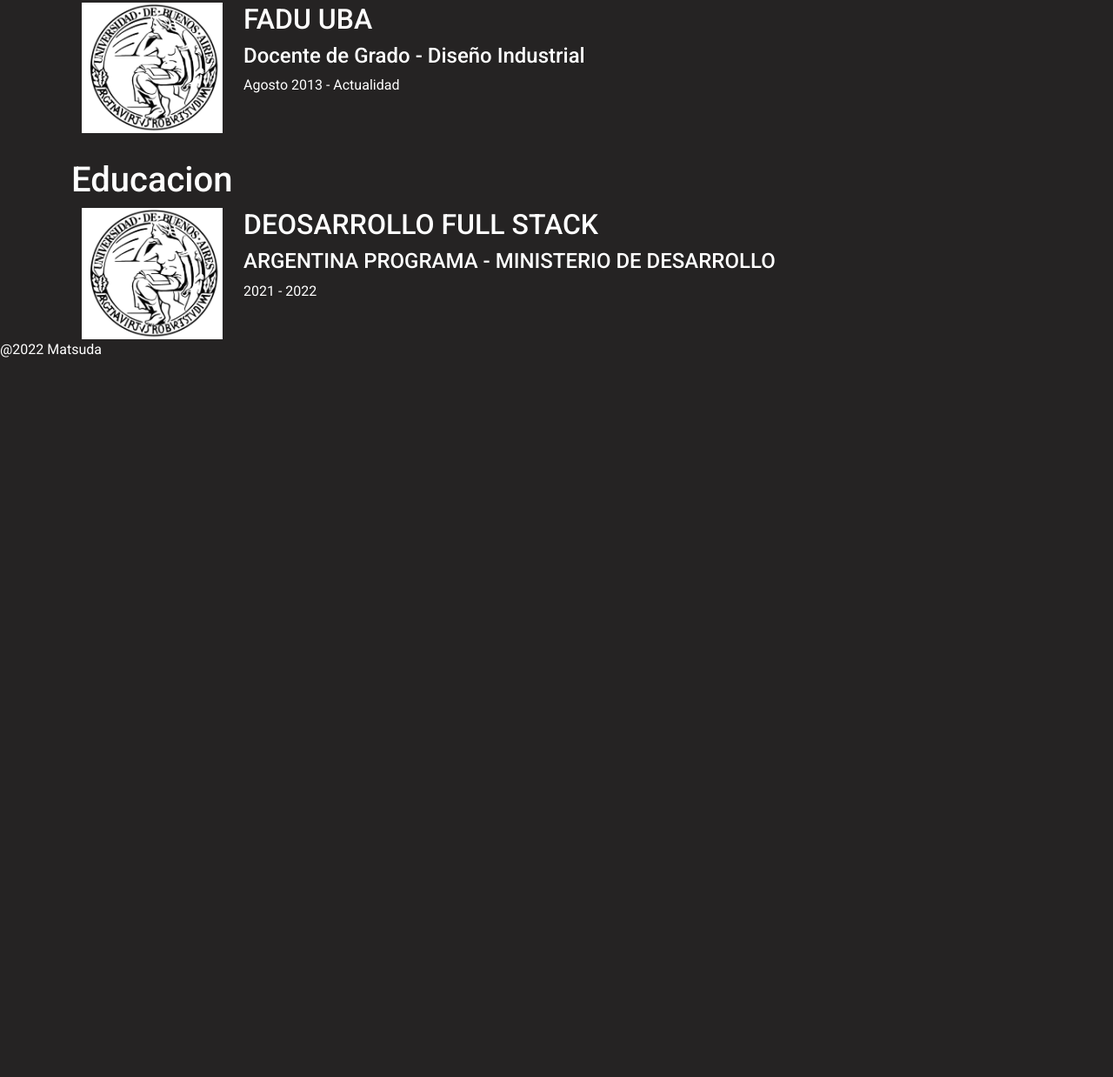
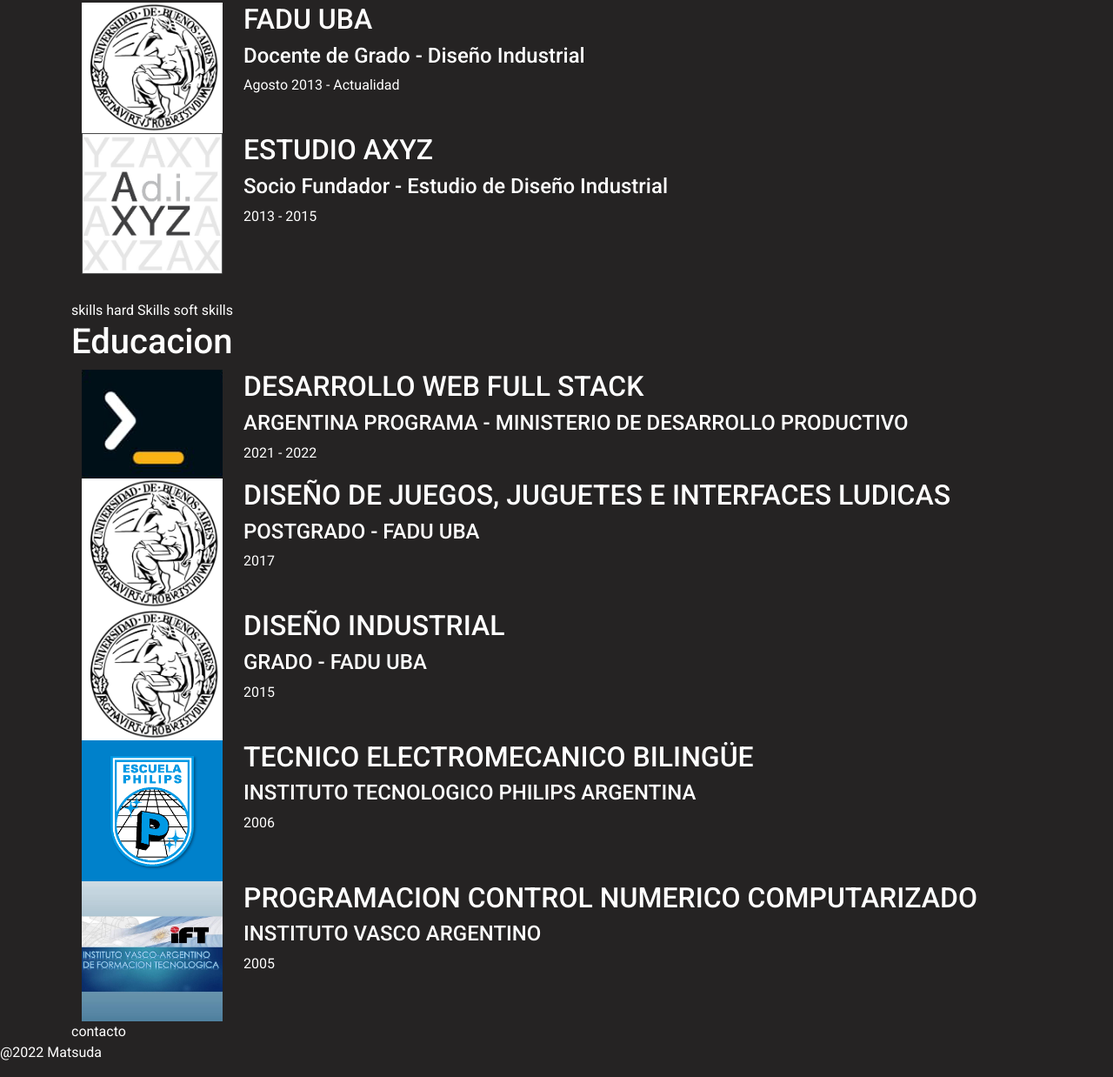
Before and after one commit to devQuebin/proyIntegrador_MatsudaKevin, a plain HTML site: page index.html in a window 1280 px wide. Shown: the part 1156-2394 px from the top of the page at 87% size. Before the commit the page ends 1586 px from the top, so only its background shows below. Drawn offline with nearby package versions, Linux system fonts and the light colour scheme.

Commit message:
24 de feb

```diff
--- a/index.html
+++ b/index.html
@@ -69,7 +69,7 @@
 <section id="perfil">
   <div class="container">
   <h1 class="light">Perfil</h1>
-  <p class="h5">Hola! Soy Kevin, diseñador industrial, y técnico electromecánico trilingüe. Estoy dando mis primeros pasos como desarrollador y todos los días estoy aprendiendo algo nuevo. Considero que los trabajos en equipos multidisciplinarios son de vital importancia para un crecimiento profesional y personal. Cuento con mas de 10 años de experiencia coordinando equipos de diseño y de producción. Además cuento con 8 años de experiencia en la docencia universitaria.</p>
+  <p class="h5">Hola! Soy Kevin, diseñador industrial, y técnico electromecánico trilingüe. Estoy dando mis primeros pasos como desarrollador y todos los días estoy aprendiendo algo nuevo. Considero que los trabajos de equipos multidisciplinarios son de vital importancia para un crecimiento profesional y personal. Cuento con mas de 10 años de experiencia coordinando equipos de diseño y de producción. Además cuento con 8 años de experiencia en la docencia universitaria.</p>
   <button class="btn btn-secondary" onclick="onEdit()">Editar</button>
 </div>
 </section>
@@ -98,13 +98,38 @@
           </div>
           <div class="col">
               <h2>FADU UBA</h2>
-              <p class="h4">Docente de Grado - Diseño Industrial  </p>
+              <p class="h4">Docente de Grado - Diseño Industrial</p>
               <p>Agosto 2013 - Actualidad</p>
           </div>
       </div>
       </div>
+
+      <div class="container">
+        <div class="row">
+            <div class="col-2">
+                <img src="img/axyz.jpg" class="img-fluid" alt="uba">
+            </div>
+            <div class="col">
+                <h2>ESTUDIO AXYZ</h2>
+                <p class="h4">Socio Fundador - Estudio de Diseño Industrial</p>
+                <p>2013 - 2015</p>
+            </div>
+        </div>
+        </div>
 </section>
 </div>
+
+<!--skills-->
+<div class="container">
+  <section id="skills">
+
+skills
+
+hard Skills
+soft skills
+  </section>
+</div>
+
 <!--educacion y distinciones-->
 <div class="container">
 <section id="educacion">
@@ -112,17 +137,76 @@
     <div class="container">
       <div class="row">
           <div class="col-2">
-              <img src="img/uba.jpg" class="img-fluid" alt="uba">
+              <img src="img/logo argprog.png" class="img-fluid" alt="uba">
           </div>
           <div class="col">
-              <h2>DEOSARROLLO FULL STACK</h2>
-              <p class="h4">ARGENTINA PROGRAMA - MINISTERIO DE DESARROLLO </p>
+              <h2>DESARROLLO WEB FULL STACK</h2>
+              <p class="h4">ARGENTINA PROGRAMA - MINISTERIO DE DESARROLLO PRODUCTIVO</p>
               <p>2021 - 2022</p>
           </div>
       </div>
       </div>
 
+      <div class="container">
+        <div class="row">
+            <div class="col-2">
+                <img src="img/uba.jpg" class="img-fluid" alt="uba">
+            </div>
+            <div class="col">
+                <h2>DISEÑO DE JUEGOS, JUGUETES E INTERFACES LUDICAS</h2>
+                <p class="h4">POSTGRADO - FADU UBA</p>
+                <p>2017</p>
+            </div>
+        </div>
+        </div>
+
+        <div class="container">
+          <div class="row">
+              <div class="col-2">
+                  <img src="img/uba.jpg" class="img-fluid" alt="uba">
+              </div>
+              <div class="col">
+                  <h2>DISEÑO INDUSTRIAL</h2>
+                  <p class="h4">GRADO - FADU UBA</p>
+                  <p>2015</p>
+              </div>
+          </div>
+          </div>
+
+          <div class="container">
+            <div class="row">
+                <div class="col-2">
+                    <img src="img/escuela.png" class="img-fluid" alt="uba">
+                </div>
+                <div class="col">
+                    <h2>TECNICO ELECTROMECANICO BILINGÜE</h2>
+                    <p class="h4">INSTITUTO TECNOLOGICO PHILIPS ARGENTINA</p>
+                    <p>2006</p>
+                </div>
+            </div>
+            </div>
+
+            <div class="container">
+              <div class="row">
+                  <div class="col-2">
+                      <img src="img/vasco.jpg" class="img-fluid" alt="uba">
+                  </div>
+                  <div class="col">
+                      <h2>PROGRAMACION CONTROL NUMERICO COMPUTARIZADO</h2>
+                      <p class="h4">INSTITUTO VASCO ARGENTINO</p>
+                      <p>2005</p>
+                  </div>
+              </div>
+              </div>
 </section>
+</div>
+
+<!--contacto-->
+<div class="container">
+  <section id="contacto">
+
+contacto
+  </section>
 </div>
 <footer>
     <p>@2022 Matsuda</p>
```
Also changed, not shown: img/angular.png (added), img/arg programa.jpg (added), img/argprogr.jpg (added), img/axyz.jpg (added), img/bootstrap.png (added), img/escuela.png (added), img/logo argprog.png (added), img/typescript.png (added), img/vasco.jpg (added).
